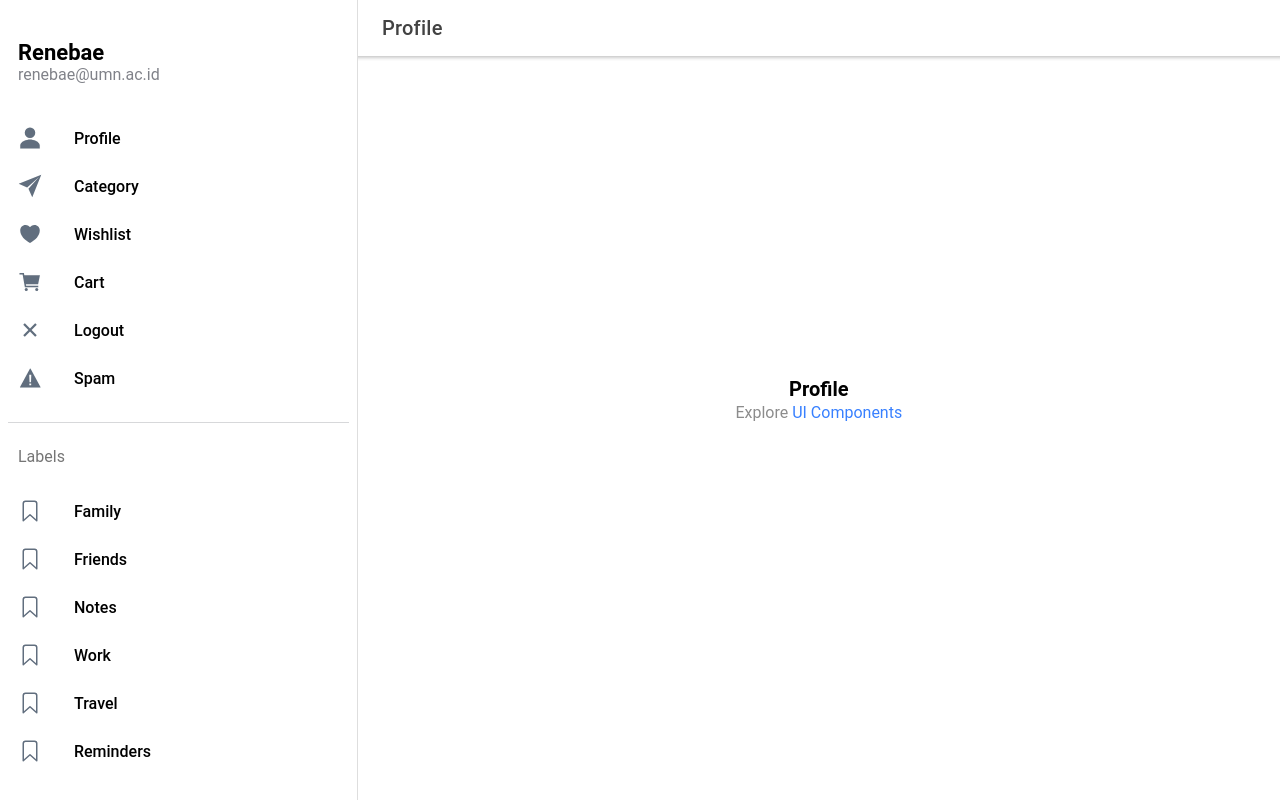
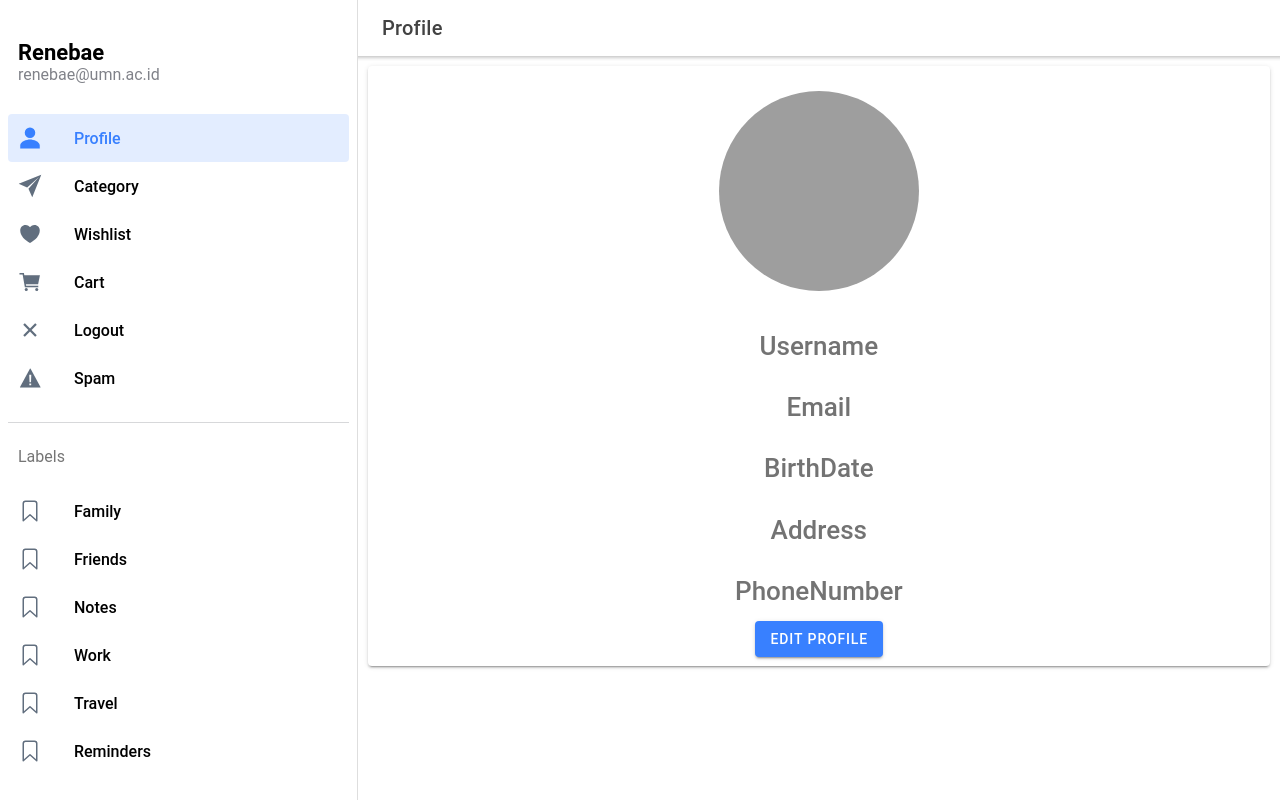
Before and after one commit to szwtron/Renebae, a React (Create React App) app: page /page/Profile in a window 1280 px wide. Built offline with nearby package versions, Linux system fonts and the light colour scheme.

Commit message:
Add Profile Page

```diff
--- a/src/App.tsx
+++ b/src/App.tsx
@@ -22,6 +22,7 @@ import '@ionic/react/css/display.css';
 
 /* Theme variables */
 import './theme/variables.css';
+import Profile from './pages/Profile';
 
 const App: React.FC = () => {
   return (
@@ -33,7 +34,10 @@ const App: React.FC = () => {
             <Route path="/" exact={true}>
               <Redirect to="/page/Inbox" />
             </Route>
-            <Route path="/page/:name" exact={true}>
+            <Route path="/page/Profile" exact={true}>
+              <Profile />
+            </Route>
+            <Route path="/page/test" exact={true}>
               <Page />
             </Route>
           </IonRouterOutlet>
--- a/src/components/Menu.tsx
+++ b/src/components/Menu.tsx
@@ -24,7 +24,7 @@ interface AppPage {
 const appPages: AppPage[] = [
   {
     title: 'Profile',
-    url: '/page/Inbox',
+    url: '/page/Profile',
     iosIcon: personOutline,
     mdIcon: personSharp
   },
--- /dev/null
+++ b/src/pages/Profile.css
@@ -0,0 +1,28 @@
+.contentCenter {
+  width: 100%;
+  justify-content: center;
+  align-items: center;
+}
+
+.profilePicture {
+    display: block;
+    width: 200px;
+    height: 200px;
+    margin-left: auto;
+    margin-right: auto;
+    margin-bottom: 20px;
+    margin-top: 20px;
+}
+
+.centerText {
+  text-align: center;
+}
+
+.editProfileBtn {
+    justify-content: center;
+    align-items: center;
+    margin-left: auto;
+    margin-right: auto;
+    display: block;
+    width: fit-content;
+}
--- /dev/null
+++ b/src/pages/Profile.tsx
@@ -0,0 +1,63 @@
+import { IonPage, IonHeader, IonToolbar, IonButtons, IonMenuButton, IonTitle, IonAvatar, IonContent, IonText, IonImg, IonGrid, IonRow, IonCard, IonButton } from "@ionic/react";
+import './Profile.css';
+
+
+const Profile: React.FC = () => {
+    return (
+        <IonPage>
+            <IonHeader>
+                <IonToolbar>
+                    <IonButtons slot="start">
+                        <IonMenuButton />
+                    </IonButtons>
+                    <IonTitle>Profile</IonTitle>
+                </IonToolbar>
+            </IonHeader>
+            <IonContent>
+                <IonCard>
+                    <IonGrid>
+                        <IonRow>
+                            <div className="contentCenter">
+                                <IonAvatar className="profilePicture">
+                                    <IonImg src="https://www.gravatar.com/avatar/205e460b479e2e5b48aec07710c08d50?s=200" />
+                                </IonAvatar>
+                            </div>
+                        </IonRow>
+                        <IonRow>
+                            <div className="contentCenter">
+                                <IonText className="centerText"><h1>Username</h1></IonText>
+                            </div>
+                        </IonRow>
+                        <IonRow>
+                            <div className="contentCenter">
+                                <IonText className="centerText"><h1>Email</h1></IonText>
+                            </div>
+                        </IonRow>
+                        <IonRow>
+                            <div className="contentCenter">
+                                <IonText className="centerText"><h1>BirthDate</h1></IonText>
+                            </div>
+                        </IonRow>
+                        <IonRow>
+                            <div className="contentCenter">
+                                <IonText className="centerText"><h1>Address</h1></IonText>
+                            </div>
+                        </IonRow>
+                        <IonRow>
+                            <div className="contentCenter">
+                                <IonText className="centerText"><h1>PhoneNumber</h1></IonText>
+                            </div>
+                        </IonRow>
+                        <IonRow>
+                            <div className="contentCenter">
+                                <IonButton className="editProfileBtn" href="/editprofile">Edit Profile</IonButton>
+                            </div>
+                        </IonRow>
+                    </IonGrid>
+                </IonCard>
+            </IonContent>
+        </IonPage>
+    );
+};
+
+export default Profile;
```
